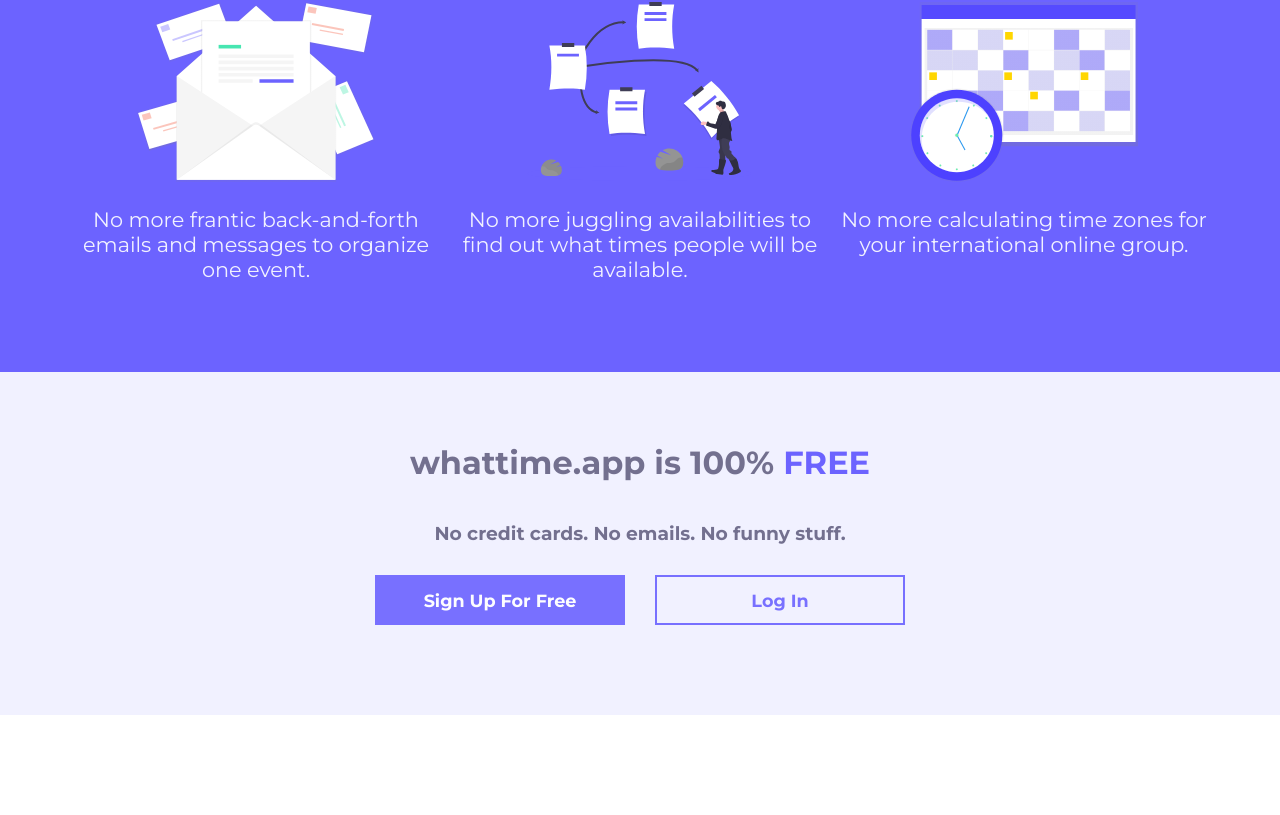
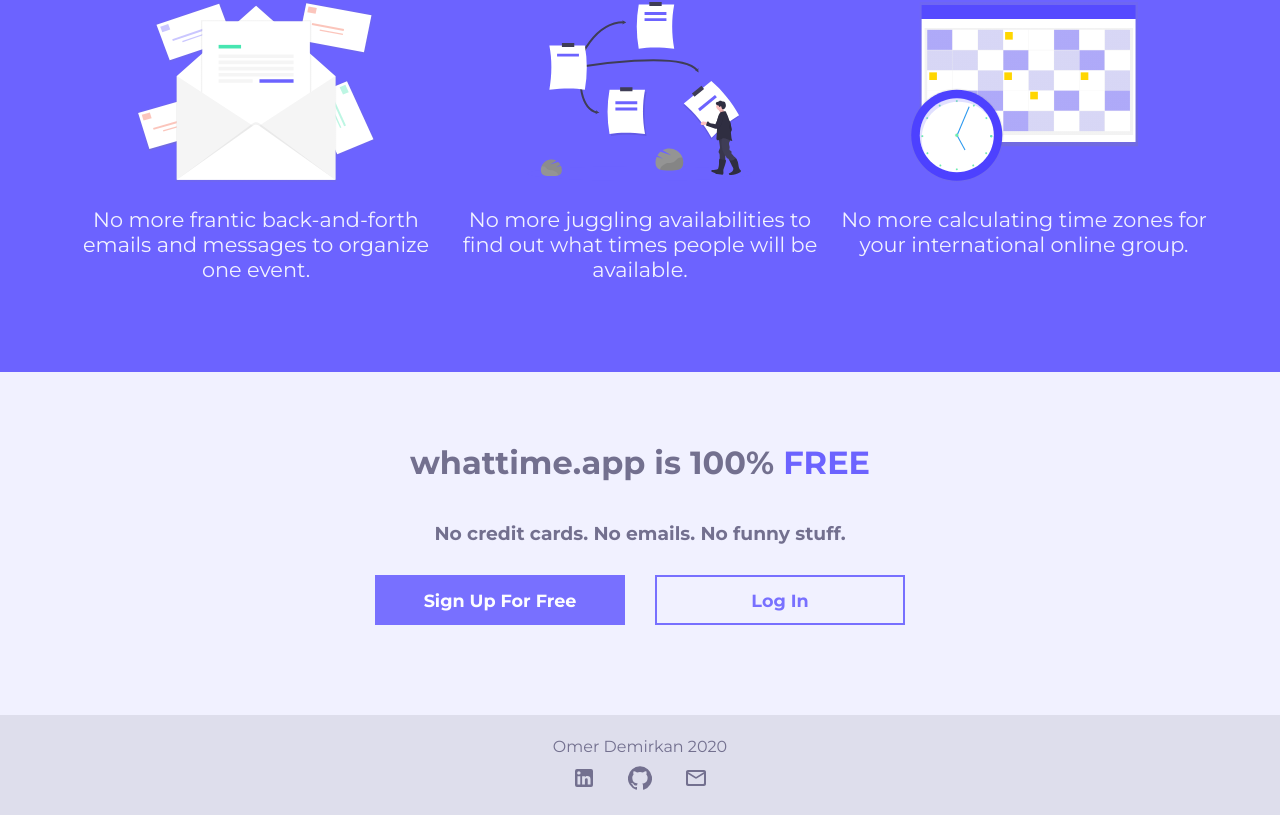
Before and after one commit to omerdemirkan/whattime, a React (Create React App) app in the folder front-end/: page / in a window 1280 px wide. Shown: the part 1275-2090 px from the top of the page. Before the commit the page ends 1990 px from the top, so only its background shows below. Built offline with nearby package versions, Linux system fonts and the light colour scheme.

Commit message:
add a Footer

```diff
--- a/front-end/src/App.css
+++ b/front-end/src/App.css
@@ -1,7 +1,7 @@
 .App {
   margin: 0;
   padding: 0;
-  min-height: calc(100vh + 80px);
+  min-height: 100vh;
   color: #73708F;
   font-family: 'Montserrat', sans-serif;
   background-color: #F1F1FF;
--- a/front-end/src/App.js
+++ b/front-end/src/App.js
@@ -16,6 +16,7 @@
 import Inspect from './containers/Inspect/Inspect';
 import Submit from './containers/Submit/Submit';
 import Notification from './containers/Notification/Notification';
+import Footer from './components/Footer/Footer';
 
 function App(props) {
 
@@ -60,6 +61,7 @@
       <Route path='/login' component={Login} />
       <Route path='/' component={HomePage} />
     </Switch>
+    <Footer/>
     <Notification/>
   </div>
 }
--- /dev/null
+++ b/front-end/src/components/Footer/Footer.js
@@ -0,0 +1,31 @@
+import React from 'react';
+import classes from './Footer.module.css';
+
+// Icons
+import GitHubIcon from '@material-ui/icons/GitHub';
+import LinkedInIcon from '@material-ui/icons/LinkedIn';
+import MailOutlineRoundedIcon from '@material-ui/icons/MailOutlineRounded';
+
+export default function Footer() {
+    return <div className={classes.Footer}>
+        <div className={classes.InfoBox}>
+            <p className={classes.NameText}>Omer Demirkan {new Date().getFullYear()}</p>
+            <div className={classes.LinksBox}>
+                <a className={classes.Link}
+                href="https://www.linkedin.com/in/omer-demirkan" target="_blank">
+                    <LinkedInIcon/>
+                </a>
+
+                <a className={classes.Link}
+                href="https://github.com/omerdemirkan" target="_blank">
+                    <GitHubIcon/>
+                </a>
+
+                <a className={classes.Link}
+                href="mailto:omerfarukpiano@gmail.com">
+                    <MailOutlineRoundedIcon/>
+                </a>
+            </div>
+        </div>
+    </div>
+}
--- /dev/null
+++ b/front-end/src/components/Footer/Footer.module.css
@@ -0,0 +1,26 @@
+.Footer {
+    height: 100px;
+    background-color: rgb(222, 222, 236);
+    display: flex;
+    flex-direction: column;
+}
+
+.InfoBox {
+    width: 200px;
+    margin: auto;
+    align-self: center;
+}
+
+.NameText {
+    text-align: center;
+    margin: 0 0 10px;
+}
+
+.LinksBox {
+    display: flex;
+    justify-content: space-evenly;
+}
+
+.Link {
+    color: inherit;
+}
--- a/front-end/src/containers/Create/Create.module.css
+++ b/front-end/src/containers/Create/Create.module.css
@@ -1,6 +1,7 @@
 .Create {
     padding: 0 5%;
     overflow: auto;
+    min-height: calc(100vh - 80px);
 }
 
 .Header {
--- a/front-end/src/containers/Inspect/Inspect.module.css
+++ b/front-end/src/containers/Inspect/Inspect.module.css
@@ -1,6 +1,7 @@
 .Inspect {
     padding: 0 5%;
     overflow: auto;
+    min-height: calc(100vh - 80px);
 }
 
 .EventHeader {
--- a/front-end/src/containers/Login/Login.module.css
+++ b/front-end/src/containers/Login/Login.module.css
@@ -1,5 +1,7 @@
 .Login {
     padding: 0 5%;
+    min-height: calc(100vh - 80px);
+    overflow: auto;
 }
 
 .Form {
--- a/front-end/src/containers/MySurveys/MySurveys.module.css
+++ b/front-end/src/containers/MySurveys/MySurveys.module.css
@@ -1,6 +1,7 @@
 .MySurveys {
     padding: 0 5%;
     overflow: auto;
+    min-height: calc(100vh - 80px);
 }
 
 .Header {
--- a/front-end/src/containers/SignUp/SignUp.module.css
+++ b/front-end/src/containers/SignUp/SignUp.module.css
@@ -1,5 +1,7 @@
 .SignUp {
     padding: 0 5%;
+    min-height: calc(100vh - 80px);
+    overflow: auto;
 }
 
 .Form {
--- a/front-end/src/containers/Submit/Submit.js
+++ b/front-end/src/containers/Submit/Submit.js
@@ -140,7 +140,7 @@
 
                 <Button
                 buttonClasses='Large'
-                style={{position: 'absolute', bottom: '0', left: '50%', transform: 'translate(-50%)'}}
+                style={{position: 'absolute', bottom: '100px', left: '50%', transform: 'translate(-50%)'}}
                 onClick={() => setStage(2)}
                 disabled={props.timeframes.length === 0}>NEXT</Button>
             </>
@@ -166,7 +166,7 @@
                     >SUBMIT</Button>
                 </div>
                 <Button
-                style={{position: 'absolute', bottom: '0', left: '50%', transform: 'translate(-50%)'}}
+                style={{position: 'absolute', bottom: '100px', left: '50%', transform: 'translate(-50%)'}}
                 buttonClasses='Large'
                 onClick={() => setStage(1)}>BACK</Button>
             </>
--- a/front-end/src/containers/Submit/Submit.module.css
+++ b/front-end/src/containers/Submit/Submit.module.css
@@ -1,7 +1,8 @@
 .Submit {
-    min-height: 80vh;
     position: relative;
     padding: 0 5%;
+    min-height: calc(100vh - 80px);
+    overflow: auto;
 }
 
 .EventHeader {
```
